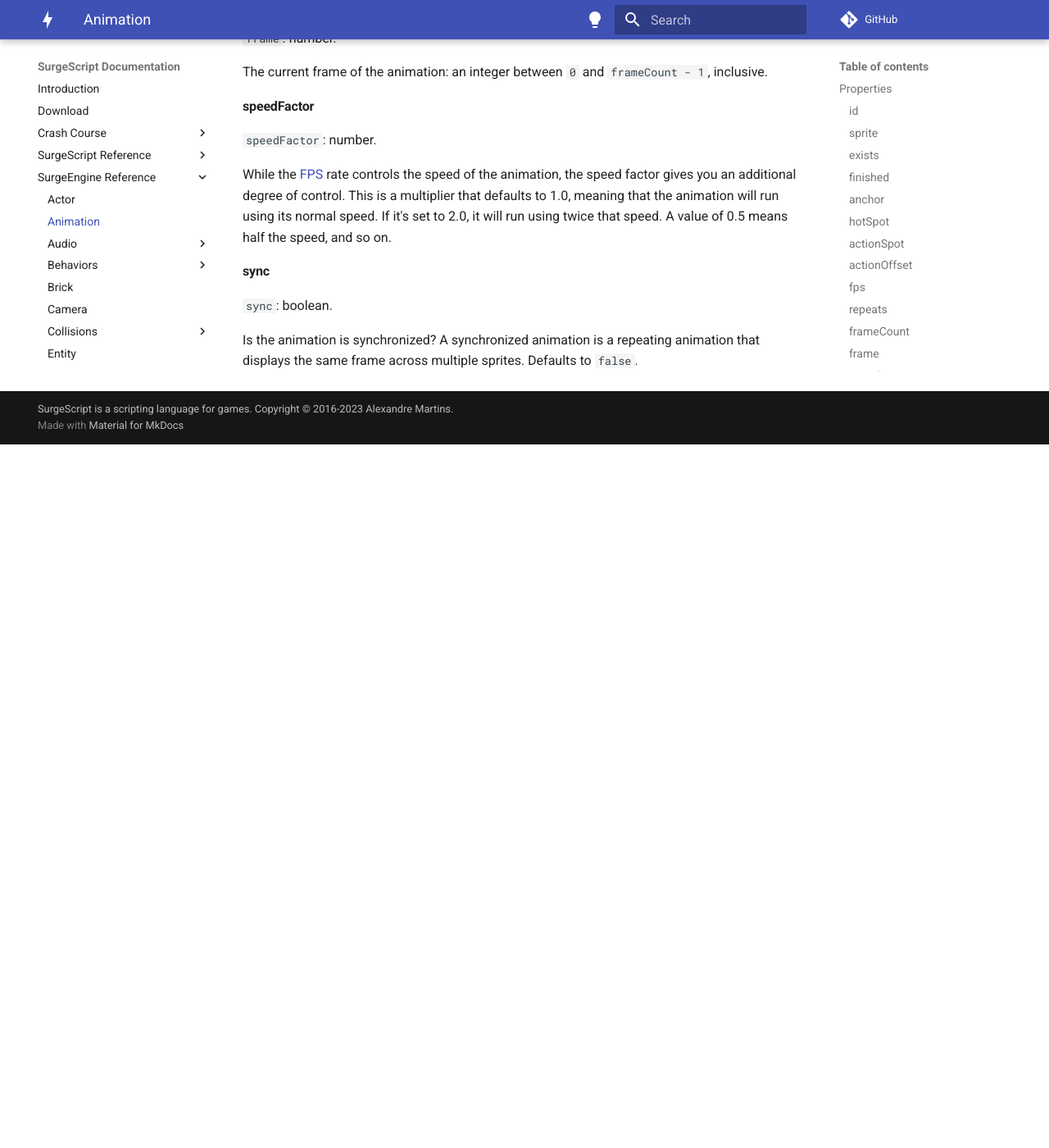
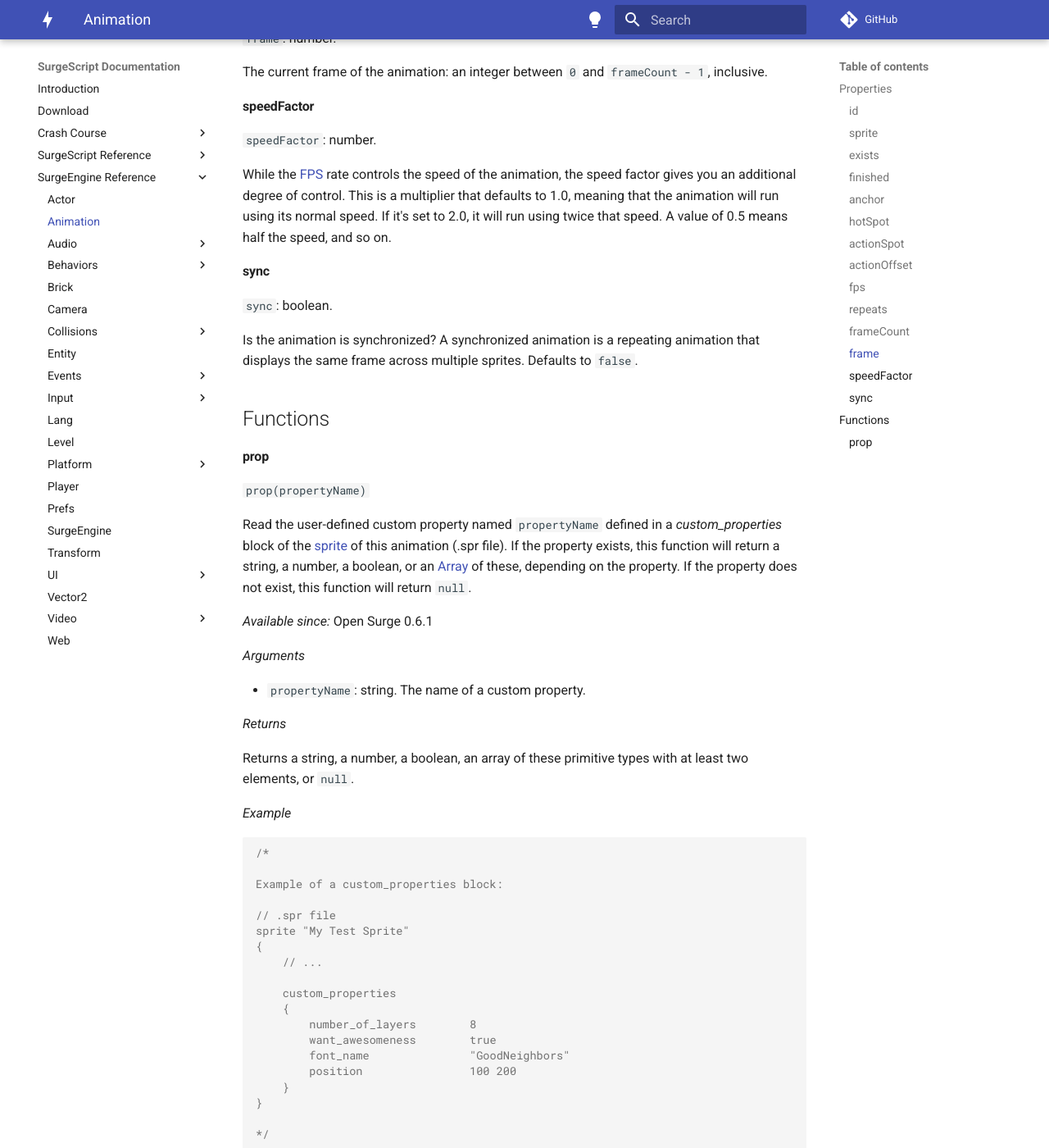
Before and after one commit to alemart/surgescript, an MkDocs documentation site: the page built from docs/engine/animation.md, in a window 1280 px wide and 1400 px high, scrolled down 2294 px. Shown: the whole window at 82% size. Built offline with MkDocs 1.6.1 and Material for MkDocs 9.7.7, drawn with Linux system fonts in a browser that asks for light colours; comment, search, counter and statistics services are not loaded; before the commit the page ends 2836 px from its top, so only the background shows below that; some of the changed text lies outside the part shown.

Commit message:
Docs: add Animation.prop()

````diff
--- a/docs/engine/animation.md
+++ b/docs/engine/animation.md
@@ -116,3 +116,66 @@ While the [FPS](#fps) rate controls the speed of the animation, the speed factor
 `sync`: boolean.
 
 Is the animation is synchronized? A synchronized animation is a repeating animation that displays the same frame across multiple sprites. Defaults to `false`.
+
+Functions
+---------
+
+#### prop
+
+`prop(propertyName)`
+
+Read the user-defined custom property named `propertyName` defined in a *custom_properties* block of the [sprite](#sprite) of this animation (.spr file). If the property exists, this function will return a string, a number, a boolean, or an [Array](/reference/array) of these, depending on the property. If the property does not exist, this function will return `null`.
+
+*Available since:* Open Surge 0.6.1
+
+*Arguments*
+
+* `propertyName`: string. The name of a custom property.
+
+*Returns*
+
+Returns a string, a number, a boolean, an array of these primitive types with at least two elements, or `null`.
+
+*Example*
+
+```cs
+/*
+
+Example of a custom_properties block:
+
+// .spr file
+sprite "My Test Sprite"
+{
+    // ...
+
+    custom_properties
+    {
+        number_of_layers        8
+        want_awesomeness        true
+        font_name               "GoodNeighbors"
+        position                100 200
+    }
+}
+
+*/
+
+// It's a good idea to cast the value of the property to the expected type, so
+// that your script will work reliably regardless of what is in the .spr file!
+
+animation = actor.animation;
+
+numberOfLayers = Number(animation.prop("number_of_layers")); // 8
+wantAwesomeness = Boolean(animation.prop("want_awesomeness")); // true
+fontName = String(animation.prop("font_name") || "Default Font Name"); // "GoodNeighbors"
+foobar = String(animation.prop("foobar") || "undefined"); // "undefined"
+
+position = animation.prop("position");
+if(typeof position == "object") {
+    xpos = Number(position[0]); // 100
+    ypos = Number(position[1]); // 200
+}
+else {
+    xpos = 0;
+    ypos = 0;
+}
+```
````
